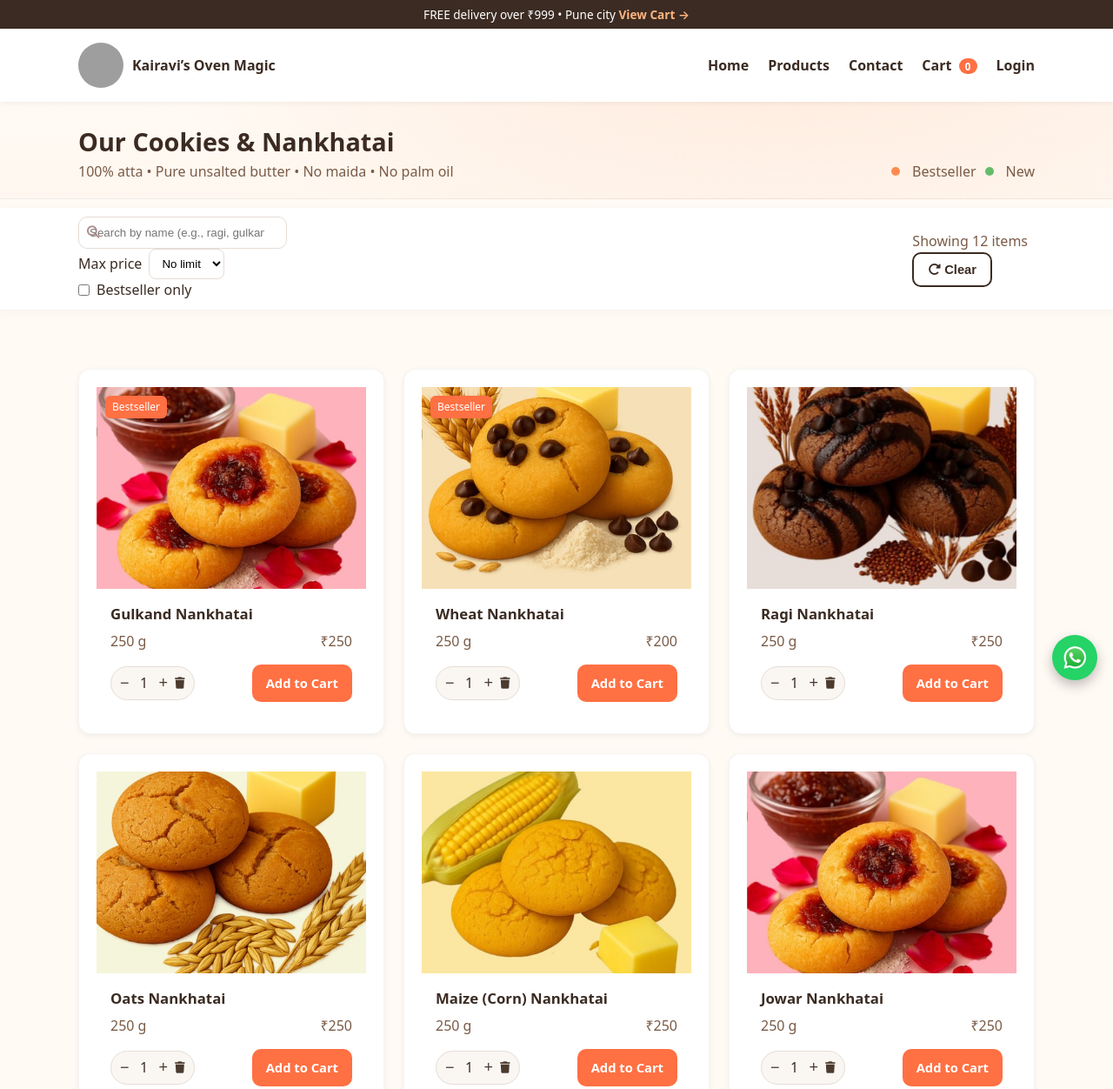
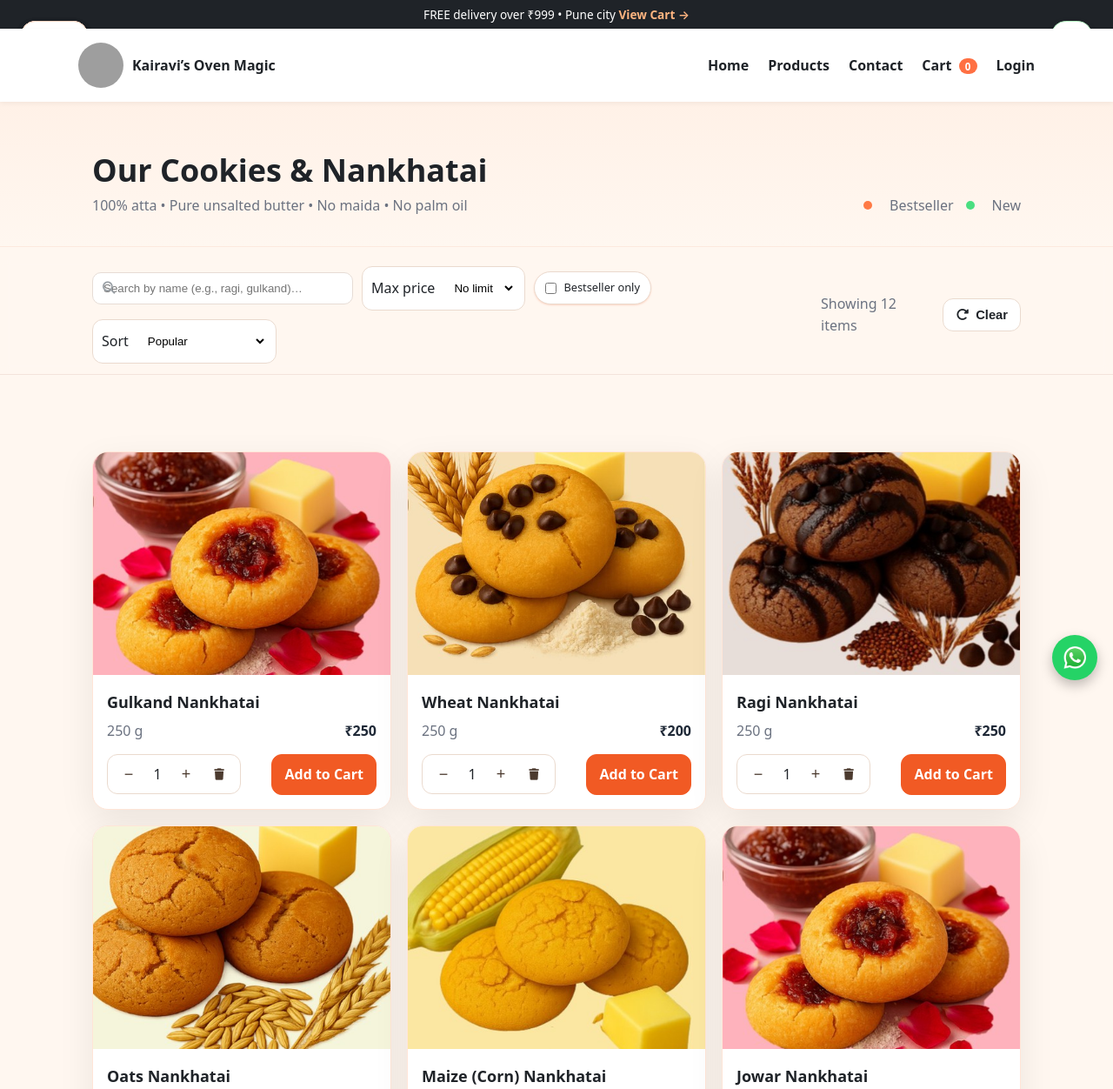
Before and after one commit to kairavisovenmagic/kairavisovenmagic.github.io, a plain HTML site: page products.html in a window 1280 px wide. Shown: the top 1252 px of the page at 87% size. Drawn offline with Linux system fonts and the light colour scheme; no server answers; grey boxes are pictures that could not be loaded.

Commit message:
Update products.html

```diff
--- a/products.html
+++ b/products.html
@@ -1,23 +1,103 @@
 <!DOCTYPE html>
 <html lang="en">
 <head>
-  <meta charset="utf-8" />
-  <meta name="viewport" content="width=device-width,initial-scale=1" />
+  <meta charset="utf-8"/>
+  <meta name="viewport" content="width=device-width,initial-scale=1"/>
   <title>Products | Kairavi’s Oven Magic</title>
-  <link rel="icon" href="images/logo.png" />
-  <link rel="stylesheet" href="style.css" />
+  <link rel="icon" href="images/logo.png"/>
+  <link rel="stylesheet" href="style.css"/>
   <link rel="stylesheet" href="https://cdnjs.cloudflare.com/ajax/libs/font-awesome/6.5.0/css/all.min.css">
-  <meta name="description" content="Freshly baked cookies & nankhatai made with 100% atta and pure butter. Order from Kairavi’s Oven Magic, Pune." />
+  <meta name="description" content="Freshly baked cookies & nankhatai made with 100% atta and pure butter. Order from Kairavi’s Oven Magic, Pune.">
 
-  <!-- ✅ Google Analytics (GA4) -->
+  <style>
+    :root{
+      --bg:#FFF7F0; --ink:#1f2328; --muted:#6b7280;
+      --brand:#f15a24; --brand-900:#cc4b1e; --ring:rgba(241,90,36,.22);
+      --card:#fff; --stroke:#eee; --shadow:0 14px 40px rgba(0,0,0,.08);
+      --radius:18px;
+    }
+    body{ background:var(--bg); color:var(--ink); }
+    .products-hero{
+      background:linear-gradient(180deg, #fff1e7 0%, #fff7f0 100%);
+      border-bottom:1px solid #fde9de;
+    }
+    .products-hero-inner{
+      max-width:1100px; margin:0 auto; padding:28px 16px 16px;
+      display:flex; align-items:end; justify-content:space-between; gap:20px;
+    }
+    .products-title{ font-size:36px; margin:0; }
+    .products-sub{ margin:6px 0 0; color:var(--muted) }
+    .legend{ display:flex; gap:14px; align-items:center; color:var(--muted); }
+    .legend-dot{ width:10px; height:10px; border-radius:50%; display:inline-block; margin-right:6px; }
+    .legend-dot.best{ background:#ff7a45; }
+    .legend-dot.new{ background:#4ade80; }
+
+    /* Filter bar */
+    .filterbar{ position:sticky; top:0; z-index:5; background:rgba(255,247,240,.75); backdrop-filter: blur(6px); border-bottom:1px solid #f3e4db; }
+    .filterbar-inner{ max-width:1100px; margin:0 auto; padding:12px 16px; display:flex; align-items:center; justify-content:space-between; gap:10px; }
+    .filter-left{ display:flex; gap:10px; flex-wrap:wrap; align-items:center; }
+    .search-wrap{ position:relative; }
+    .search-wrap i{ position:absolute; left:12px; top:50%; transform:translateY(-50%); color:#9aa0a6; }
+    .search-wrap input{
+      width:300px; max-width:70vw; padding:10px 12px 10px 34px;
+      border:1px solid #eadace; border-radius:12px; outline:none; background:#fff;
+    }
+    .search-wrap input:focus{ border-color:var(--brand); box-shadow:0 0 0 4px var(--ring); }
+    .select, .check{ display:flex; align-items:center; gap:8px; border:1px solid #eadace; padding:8px 10px; border-radius:12px; background:#fff; }
+    .select select{ border:0; outline:0; background:transparent; }
+    .chip{ display:inline-flex; align-items:center; gap:8px; padding:8px 12px; border-radius:999px; background:#fff; border:1px solid #eadace; cursor:pointer; }
+    .chip input{ accent-color:var(--brand); }
+
+    .filter-right{ display:flex; align-items:center; gap:10px; }
+    .result-count{ color:var(--muted); }
+    .btn{ display:inline-flex; align-items:center; gap:8px; padding:10px 14px; border-radius:12px; border:1px solid #eadace; background:#fff; cursor:pointer; }
+    .btn-ghost{ background:#fff; }
+    .btn:hover{ background:#fafafa; }
+
+    /* Grid & card */
+    .section-products .wrap{ max-width:1100px; margin:0 auto; padding:20px 16px 60px; }
+    .pro-grid{ display:grid; gap:18px; grid-template-columns: repeat(1, 1fr); }
+    @media (min-width:700px){ .pro-grid{ grid-template-columns: repeat(2, 1fr);} }
+    @media (min-width:1020px){ .pro-grid{ grid-template-columns: repeat(3, 1fr);} }
+
+    .pro-card{
+      background:var(--card); border-radius:var(--radius); overflow:hidden; box-shadow:var(--shadow);
+      border:1px solid #ffe5d7; transition:transform .15s ease, box-shadow .15s ease;
+    }
+    .pro-card:hover{ transform:translateY(-4px); box-shadow:0 18px 50px rgba(0,0,0,.12); }
+    .thumb{ aspect-ratio: 4/3; background:#fff6ef; display:block; overflow:hidden; }
+    .thumb img{ width:100%; height:100%; object-fit:cover; display:block; }
+    .ribbon{
+      position:absolute; left:14px; top:14px; background:#fff; color:#d9480f; border:1px solid #ffd7c3;
+      padding:6px 10px; font-size:12px; border-radius:999px; box-shadow:0 4px 12px rgba(0,0,0,.06);
+    }
+    .card-body{ padding:14px 14px 16px; position:relative; }
+    .card-body h3{ margin:2px 0 6px; font-size:18px; }
+    .meta{ color:var(--muted); display:flex; align-items:center; justify-content:space-between; }
+    .price{ font-weight:700; color:#1f2937; }
+    .row-actions{ margin-top:12px; display:flex; align-items:center; justify-content:space-between; gap:8px; }
+    .qty-control{ display:flex; align-items:center; gap:10px; border:1px solid #eadace; background:#fff; padding:8px 10px; border-radius:12px; }
+    .qty-control button{ width:28px; height:28px; border-radius:10px; border:1px solid #eadace; background:#fff; cursor:pointer; }
+    .qty-control .remove{ width:28px; }
+    .addbtn{ background:var(--brand); color:#fff; border:1px solid var(--brand); padding:10px 14px; border-radius:12px; text-decoration:none; font-weight:600; }
+    .addbtn:hover{ background:var(--brand-900); border-color:var(--brand-900); }
+
+    /* Skeletons */
+    .skeleton{ border-radius:var(--radius); background:linear-gradient(90deg,#f7e9df,#fff3ea,#f7e9df); background-size:200% 100%; animation:shimmer 1.2s infinite; height:280px; }
+    @keyframes shimmer{ 0%{background-position: 0% 0} 100%{ background-position: -200% 0} }
+
+    /* Toast */
+    .toast{ position:fixed; left:50%; bottom:20px; transform:translateX(-50%); background:#1f2937; color:#fff; padding:10px 16px; border-radius:10px; opacity:0; transition:opacity .2s; z-index:9999; }
+    .toast.show{ opacity:1; }
+  </style>
+
+  <!-- GA4 -->
   <script async src="https://www.googletagmanager.com/gtag/js?id=G-4W0YRB7QQ2"></script>
   <script>
     window.dataLayer = window.dataLayer || [];
     function gtag(){dataLayer.push(arguments);}
-  gtag('js', new Date());
-  gtag('config', 'G-4W0YRB7QQ2');
+    gtag('js', new Date()); gtag('config', 'G-4W0YRB7QQ2');
   </script>
-
 </head>
 <body>
 
@@ -39,7 +119,6 @@
         <a href="products.html" aria-current="page">Products</a>
         <a href="contact.html">Contact</a>
         <a href="cart.html">Cart <span class="badge" id="cartCount">0</span></a>
-        <!-- Auth controls -->
         <a id="loginLink" href="login.html">Login</a>
         <a id="logoutLink" href="#" style="display:none">Logout</a>
       </nav>
@@ -48,7 +127,7 @@
 
   <!-- PAGE BANNER -->
   <section class="products-hero">
-    <div class="wrap products-hero-inner">
+    <div class="products-hero-inner">
       <div>
         <h1 class="products-title">Our Cookies & Nankhatai</h1>
         <p class="products-sub">100% atta • Pure unsalted butter • No maida • No palm oil</p>
@@ -61,8 +140,8 @@
   </section>
 
   <!-- FILTER BAR -->
-  <div class="filterbar stick" role="region" aria-label="Filters">
-    <div class="wrap filterbar-inner">
+  <div class="filterbar" role="region" aria-label="Filters">
+    <div class="filterbar-inner">
       <div class="filter-left">
         <div class="search-wrap">
           <i class="fa fa-magnifying-glass"></i>
@@ -78,7 +157,17 @@
           </select>
         </label>
 
-        <label class="check"><input type="checkbox" id="onlyBest"> <span>Bestseller only</span></label>
+        <label class="chip"><input type="checkbox" id="onlyBest"> Bestseller only</label>
+
+        <label class="select">
+          <span>Sort</span>
+          <select id="sortBy" aria-label="Sort products">
+            <option value="popular">Popular</option>
+            <option value="priceAsc">Price: Low → High</option>
+            <option value="priceDesc">Price: High → Low</option>
+            <option value="nameAsc">Name: A → Z</option>
+          </select>
+        </label>
       </div>
 
       <div class="filter-right">
@@ -91,7 +180,10 @@
   <!-- SECTION: PRODUCTS GRID -->
   <section class="section section-products">
     <div class="wrap">
-      <div class="grid pro-grid" id="productsGrid"></div>
+      <div class="pro-grid" id="productsGrid">
+        <!-- skeletons -->
+        <div class="skeleton"></div><div class="skeleton"></div><div class="skeleton"></div>
+      </div>
     </div>
   </section>
 
@@ -112,11 +204,11 @@
 
   <!-- ====== PRODUCTS + CART + FILTERS ====== -->
   <script>
-    // ---- PRODUCT DATA (edit images/prices/tags here) ----
+    // ---- PRODUCT DATA (can add {new:true} for new tag) ----
     const PRODUCTS = [
       {name:"Gulkand Nankhatai", weight:"250 g", price:250, img:"images/gulkand.jpg", tags:"gulkand rose", best:true},
       {name:"Wheat Nankhatai",  weight:"250 g", price:200, img:"images/wheat.jpg",   tags:"wheat atta", best:true},
-      {name:"Ragi Nankhatai",   weight:"250 g", price:250, img:"images/ragi.jpg",    tags:"ragi finger millet"},
+      {name:"Ragi Nankhatai",   weight:"250 g", price:250, img:"images/ragi.jpg",    tags:"ragi finger millet", new:true},
       {name:"Oats Nankhatai",   weight:"250 g", price:250, img:"images/oats.jpg",    tags:"oats"},
       {name:"Maize (Corn) Nankhatai", weight:"250 g", price:250, img:"images/maize.jpg",  tags:"maize corn"},
       {name:"Jowar Nankhatai",  weight:"250 g", price:250, img:"images/jowar.jpg",   tags:"jowar sorghum"},
@@ -131,33 +223,37 @@
     // ---- CART STORAGE ----
     const CART_KEY = 'kom_cart';
     const getCart = () => JSON.parse(localStorage.getItem(CART_KEY) || '[]');
-    const saveCart = (c) => { localStorage.setItem(CART_KEY, JSON.stringify(c)); updateCartCount(); toast('Added to cart'); };
+    const saveCart = (c) => { localStorage.setItem(CART_KEY, JSON.stringify(c)); updateCartCount(); flashToast('Added to cart'); };
+
     function updateCartCount(){
       const el = document.getElementById('cartCount');
       if(!el) return;
       const qty = getCart().reduce((s,i)=>s+i.qty,0);
       el.textContent = qty;
     }
-    function toast(msg){
+    function flashToast(msg){
       let t=document.querySelector('.toast');
       if(!t){ t=document.createElement('div'); t.className='toast'; document.body.appendChild(t); }
-      t.textContent=msg; t.classList.add('show');
-      setTimeout(()=>t.classList.remove('show'),1100);
+      t.textContent=msg; t.classList.add('show'); setTimeout(()=>t.classList.remove('show'),1200);
     }
 
     // ---- RENDER PRODUCTS INTO GRID ----
     const grid = document.getElementById('productsGrid');
 
+    function badgeHTML(p){
+      const b = p.best ? `<div class="ribbon">Bestseller</div>` : '';
+      const n = p.new  ? `<div class="ribbon" style="left:auto; right:14px; color:#065f46; border-color:#b7f7c4">New</div>` : '';
+      return b+n;
+    }
+
     function cardHTML(p) {
       const id = btoa(p.name).replace(/=/g,''); // simple id
       return `
-        <article class="card pro-card ${p.best?'best':''}"
-                 data-product="${p.name}" data-weight="${p.weight}"
-                 data-price="${p.price}" data-tags="${p.tags}">
-          ${p.best ? '<div class="ribbon">Bestseller</div>' : ''}
-          <figure class="thumb">
+        <article class="pro-card ${p.best?'best':''}" data-product="${p.name}" data-weight="${p.weight}" data-price="${p.price}" data-tags="${p.tags}">
+          <div class="thumb">
+            ${badgeHTML(p)}
             <img loading="lazy" src="${p.img}" alt="${p.name}">
-          </figure>
+          </div>
           <div class="card-body">
             <h3>${p.name}</h3>
             <div class="meta">
@@ -171,7 +267,7 @@
                 <button class="plus" data-id="${id}">+</button>
                 <button class="remove" data-id="${id}" title="Reset"><i class="fa fa-trash"></i></button>
               </div>
-              <a class="btn btn-primary addbtn" data-id="${id}" href="#" rel="noopener">Add to Cart</a>
+              <a class="addbtn" data-id="${id}" href="#" rel="noopener">Add to Cart</a>
             </div>
           </div>
         </article>
@@ -180,7 +276,6 @@
 
     function renderGrid(list = PRODUCTS){
       grid.innerHTML = list.map(cardHTML).join('');
-      // attach handlers for each card
       list.forEach(p=>{
         const id = btoa(p.name).replace(/=/g,'');
         const priceEl = grid.querySelector(`article[data-product="${p.name}"] .price`);
@@ -202,6 +297,7 @@
           const found = cart.find(i=>i.key===key);
           if(found){ found.qty += qty; } else { cart.push({ key, name:p.name, weight:p.weight, price:p.price, qty }); }
           saveCart(cart);
+          qty=1; update();
         });
 
         update();
@@ -211,10 +307,11 @@
       applyFilters(); // start with correct count
     }
 
-    // ---- FILTERS ----
+    // ---- FILTERS & SORT ----
     const q = document.getElementById('q');
     const priceMax = document.getElementById('priceMax');
     const onlyBest = document.getElementById('onlyBest');
+    const sortBy   = document.getElementById('sortBy');
     const clearFilters = document.getElementById('clearFilters');
     const resultCount = document.getElementById('resultCount');
 
@@ -223,8 +320,10 @@
       const max  = priceMax.value ? parseInt(priceMax.value,10) : Infinity;
       const best = onlyBest.checked;
 
+      const cards = [...grid.querySelectorAll('.pro-card')];
       let visible = 0;
-      grid.querySelectorAll('.card').forEach(card=>{
+
+      cards.forEach(card=>{
         const name  = card.dataset.product.toLowerCase();
         const tags  = (card.dataset.tags||'').toLowerCase();
         const price = parseInt(card.dataset.price,10);
@@ -239,102 +338,39 @@
         if(show) visible++;
       });
       resultCount.textContent = `Showing ${visible} item${visible===1?'':'s'}`;
+
+      // sort currently visible cards
+      const sort = sortBy.value;
+      const sorted = cards
+        .filter(c => c.style.display !== 'none')
+        .sort((a,b)=>{
+          const pa = +a.dataset.price, pb = +b.dataset.price;
+          const na = a.dataset.product.toLowerCase(), nb = b.dataset.product.toLowerCase();
+          if (sort === 'priceAsc')  return pa - pb;
+          if (sort === 'priceDesc') return pb - pa;
+          if (sort === 'nameAsc')   return na.localeCompare(nb);
+          // 'popular' keeps DOM order (bestsellers are already higher in PRODUCTS)
+          return 0;
+        });
+      sorted.forEach(el=> grid.appendChild(el));
     }
 
-    [q, priceMax, onlyBest].forEach(el => el.addEventListener('input', applyFilters));
-    clearFilters.addEventListener('click', ()=>{ q.value=''; priceMax.value=''; onlyBest.checked=false; applyFilters(); });
+    [q, priceMax, onlyBest, sortBy].forEach(el => el.addEventListener('input', applyFilters));
+    clearFilters.addEventListener('click', ()=>{
+      q.value=''; priceMax.value=''; onlyBest.checked=false; sortBy.value='popular'; applyFilters();
+    });
 
-    // initial render
-    renderGrid();
+    // initial render (delay to show skeleton briefly)
+    setTimeout(()=> renderGrid(PRODUCTS), 200);
   </script>
 
   <!-- Toast stub -->
   <div class="toast" style="display:none"></div>
 
-  <!-- ✅ Firebase Auth: Login ↔ My Account ↔ Admin Switch + Logout Popup -->
+  <!-- ✅ Shared Auth header controls -->
   <script type="module">
-  import { initializeApp } from 'https://www.gstatic.com/firebasejs/10.12.4/firebase-app.js';
-  import { getAuth, onAuthStateChanged, signOut }
-    from 'https://www.gstatic.com/firebasejs/10.12.4/firebase-auth.js';
-
-  // --- CONFIG (yours) ---
-  const firebaseConfig = {
-    apiKey: "AIzaSyCk4rYYxGWI9XBLXiIR1uaIFAnf8WHZP2w",
-    authDomain: "kairavis-oven-magic.firebaseapp.com",
-    projectId: "kairavis-oven-magic",
-    storageBucket: "kairavis-oven-magic.firebasestorage.app",
-    messagingSenderId: "270897232759",
-    appId: "1:270897232759:web:36ee0edc8b222046febf72"
-  };
-
-  // --- Init Firebase ---
-  const app = initializeApp(firebaseConfig);
-  const auth = getAuth(app);
-
-  // --- Admin whitelist (add your admin emails here) ---
-  const ADMIN_EMAILS = ['kairavisovenmagic@gmail.com'];
-
-  // --- Elements ---
-  const loginLink  = document.getElementById('loginLink');
-  const logoutLink = document.getElementById('logoutLink');
-
-  // --- Toast helper ---
-  function toastMsg(msg) {
-    let t = document.querySelector('.toast');
-    if (!t) {
-      t = document.createElement('div');
-      t.className = 'toast';
-      t.style.position = 'fixed';
-      t.style.left = '50%';
-      t.style.bottom = '20px';
-      t.style.transform = 'translateX(-50%)';
-      t.style.background = '#333';
-      t.style.color = '#fff';
-      t.style.padding = '10px 18px';
-      t.style.borderRadius = '10px';
-      t.style.opacity = '0';
-      t.style.transition = 'opacity .25s';
-      t.style.zIndex = '9999';
-      document.body.appendChild(t);
-    }
-    t.textContent = msg;
-    t.style.opacity = '1';
-    setTimeout(() => { t.style.opacity = '0'; }, 1200);
-  }
-
-  // --- Update header links depending on user role ---
-  onAuthStateChanged(auth, (user) => {
-    if (!loginLink) return;
-    if (user) {
-      const email = (user.email || '').toLowerCase();
-      const isAdmin = ADMIN_EMAILS.includes(email);
-      loginLink.textContent = isAdmin ? 'Admin' : 'My Account';
-      loginLink.href = isAdmin ? 'admin.html' : 'my-account.html';
-      loginLink.title = user.email;
-      if (logoutLink) logoutLink.style.display = '';
-    } else {
-      loginLink.textContent = 'Login';
-      loginLink.href = 'login.html';
-      loginLink.removeAttribute('title');
-      if (logoutLink) logoutLink.style.display = 'none';
-    }
-  });
-
-  // --- Logout behavior ---
-  if (logoutLink) {
-    logoutLink.addEventListener('click', async (e) => {
-      e.preventDefault();
-      if (!confirm('Log out from Kairavi’s Oven Magic?')) return;
-      try {
-        await signOut(auth);
-        toastMsg('Logged out successfully!');
-        setTimeout(() => { window.location.href = 'index.html'; }, 900);
-      } catch (err) {
-        alert('Logout failed: ' + (err?.message || err));
-      }
-    });
-  }
+    import { attachHeaderAuth } from "./auth.js?v=6";
+    attachHeaderAuth();
   </script>
-
 </body>
 </html>
```
Lines whose indentation alone changed are shown as unchanged.
